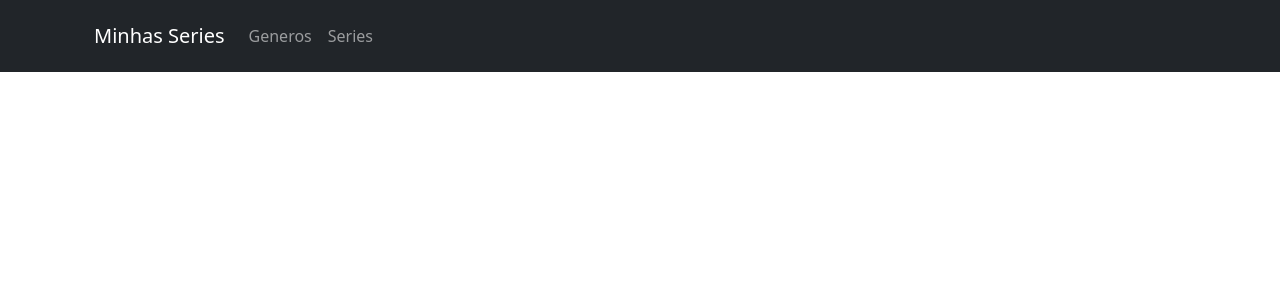
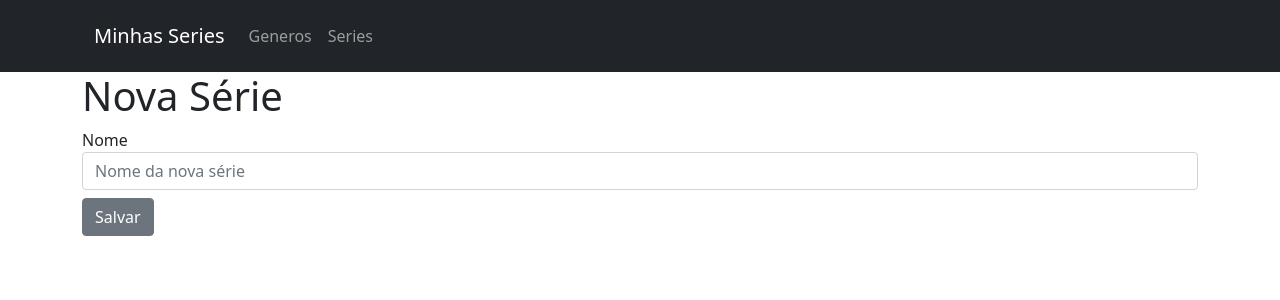
Before and after one commit to JoaoRafa19/Minhas-Series, a React (Create React App) app: page /series/novo in a window 1280 px wide. Shown: the top 300 px of the page. Built offline with nearby package versions, Linux system fonts and the light colour scheme.

Commit message:
componente de adicionar uma serie

```diff
--- a/src/App.js
+++ b/src/App.js
@@ -5,6 +5,8 @@ import Header from "./components/header";
 import Home from "./components/home";
 import NovoGenero from "./components/novoGenero";
 import EditarGenero from "./components/editarGenero";
+import Series from "./components/series";
+import NovaSerie from "./components/novaSerie";
 
 function App() {
   return (
@@ -16,6 +18,8 @@ function App() {
           <Route path="/generos" element={<Generos />} />
           <Route exact path="/generos/:id" element={<EditarGenero />} />
           <Route exact path="/generos/novo" element={<NovoGenero />} />
+          <Route path="/series" element={<Series />} />
+          <Route exact path="/series/novo" element={<NovaSerie />} />
         </Routes>
       </BrowserRouter>
     </div>
--- /dev/null
+++ b/src/components/novaSerie.js
@@ -0,0 +1,56 @@
+import React from "react";
+import axios from "axios";
+import { Navigate } from "react-router-dom";
+
+const NovaSerie = () => {
+  const [name, setName] = React.useState("");
+  const [success, setSuccess] = React.useState(false);
+
+  const onChange = (event) => {
+    event.preventDefault();
+    setName(event.target.value);
+  };
+
+  const saveSerie = (event) => {
+    event.preventDefault();
+    if (name.length > 0) {
+      axios.post("/api/series", { name }).then((res) => {
+        setName("");
+        setSuccess(true);
+      });
+    }
+  };
+
+  if (success) {
+    return <Navigate to="/series" />;
+  }
+
+  return (
+    <div className="container">
+      <h1>Nova Série </h1>
+      <form onSubmit={saveSerie}>
+        <div className="form-group">
+          <label htmlFor="name">Nome</label>
+          <input
+            type="text"
+            className="form-control"
+            id="name"
+            value={name}
+            placeholder="Nome da nova série"
+            onChange={onChange}
+          />
+        </div>
+
+        <button
+          type="button"
+          className="btn btn-secondary mt-2"
+          onClick={saveSerie}
+        >
+          Salvar
+        </button>
+      </form>
+    </div>
+  );
+};
+
+export default NovaSerie;
```
